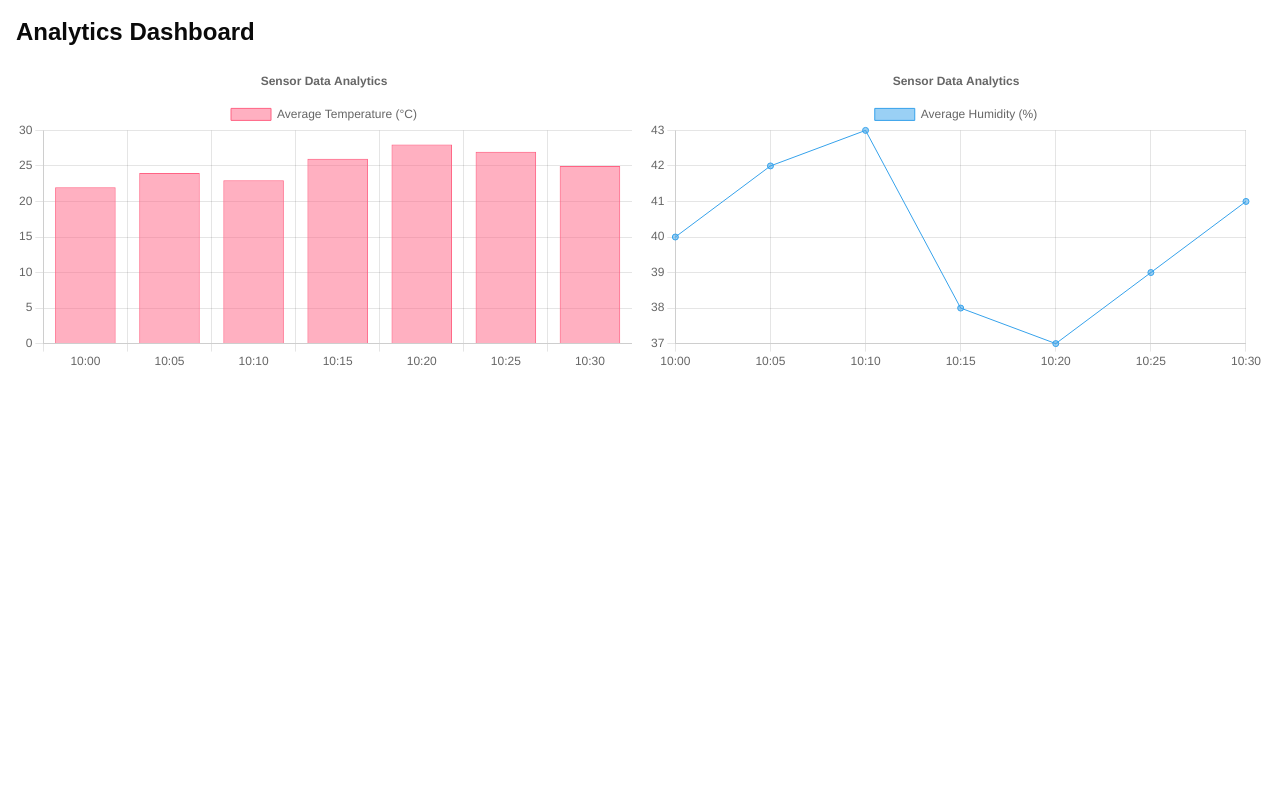
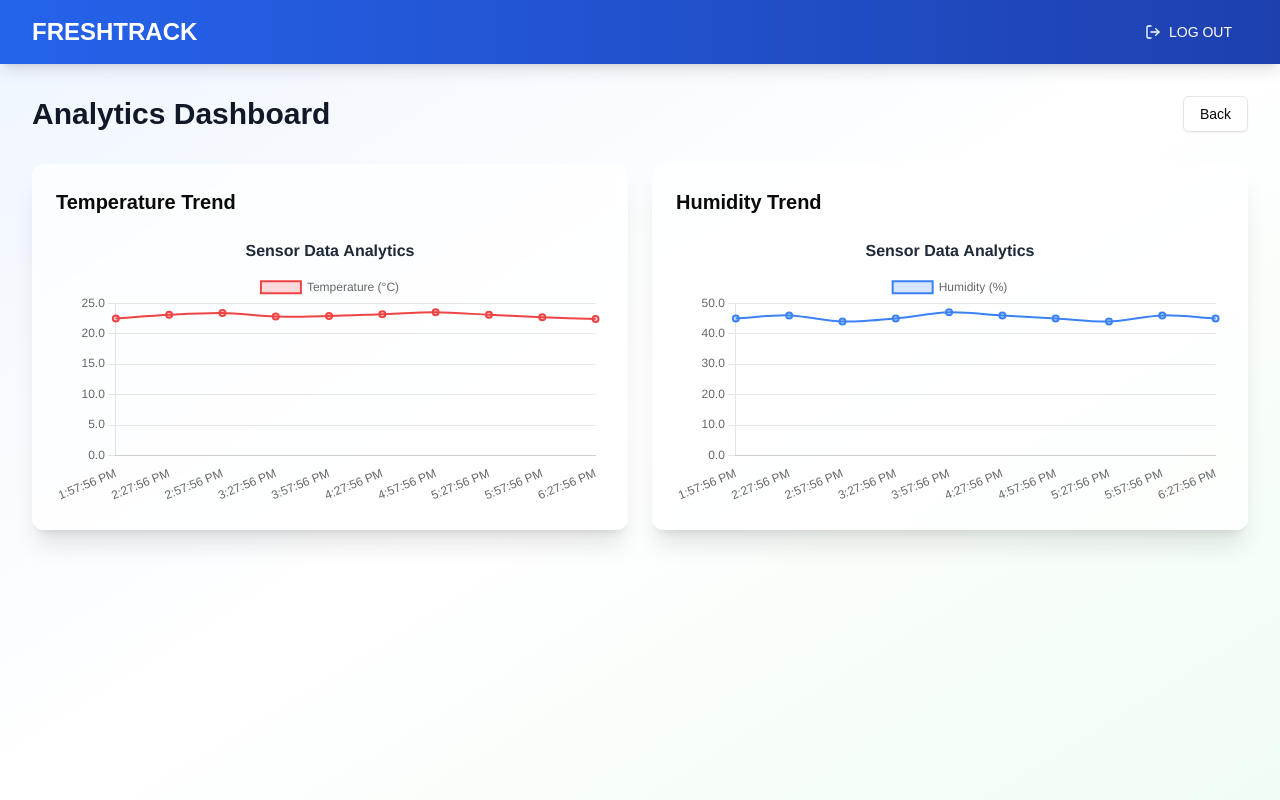
Before and after one commit to himanshuraimau/freshtrack, a Next.js app: page /dashboard/1/analysis in a window 1280 px wide. Built offline with nearby package versions, Linux system fonts and the light colour scheme.

Commit message:
feat: implement analytics page with data fetching, error handling, and improved UI components

```diff
--- a/src/app/dashboard/[id]/analysis/page.tsx
+++ b/src/app/dashboard/[id]/analysis/page.tsx
@@ -1,20 +1,108 @@
 "use client";
 
-import React, { useState } from "react";
-import { Chart as ChartJS, CategoryScale, LinearScale, BarElement, Title, Tooltip, Legend, LineElement, PointElement } from "chart.js";
+import { useState, useEffect } from "react";
+import { useParams } from 'next/navigation';
+import axios from 'axios';
+import { toast } from 'sonner';
+import Navbar from '@/components/dashboard/Navbar';
+import { useAuth } from '@/hooks/useAuth';
+import { Button } from '@/components/ui/button';
+import {
+  Chart as ChartJS,
+  CategoryScale,
+  LinearScale,
+  BarElement,
+  Title,
+  Tooltip,
+  Legend,
+  LineElement,
+  PointElement,
+} from "chart.js";
 import { Bar, Line } from "react-chartjs-2";
 
-ChartJS.register(CategoryScale, LinearScale, BarElement, Title, Tooltip, Legend, LineElement, PointElement);
+ChartJS.register(
+  CategoryScale,
+  LinearScale,
+  BarElement,
+  Title,
+  Tooltip,
+  Legend,
+  LineElement,
+  PointElement
+);
+
+const API_BASE_URL = 'http://localhost:8000/api/v1';
+
+// Fallback mock data
+const MOCK_DATA = {
+  temperature: [22.5, 23.1, 23.4, 22.8, 22.9, 23.2, 23.5, 23.1, 22.7, 22.4],
+  humidity: [45, 46, 44, 45, 47, 46, 45, 44, 46, 45],
+  timeLabels: Array.from({ length: 10 }, (_, i) => {
+    const date = new Date();
+    date.setMinutes(date.getMinutes() - (9 - i) * 30);
+    return date.toLocaleTimeString();
+  }),
+};
 
 const AnalyticsPage = () => {
-  // Mock data for temperature, humidity, and time labels
-  const [data] = useState({
-    temperature: [22, 24, 23, 26, 28, 27, 25], // Example temperature values
-    humidity: [40, 42, 43, 38, 37, 39, 41],   // Example humidity values
-    timeLabels: ["10:00", "10:05", "10:10", "10:15", "10:20", "10:25", "10:30"], // Time labels for the x-axis
+  const params = useParams();
+  const deviceId = params?.id as string;
+  const { auth } = useAuth();
+  const [isLoading, setIsLoading] = useState(true);
+  const [error, setError] = useState<string | null>(null);
+  const [data, setData] = useState({
+    temperature: [] as number[],
+    humidity: [] as number[],
+    timeLabels: [] as string[],
   });
 
-  // Options for the graphs
+  useEffect(() => {
+    const fetchAnalytics = async () => {
+      try {
+        setIsLoading(true);
+        const response = await axios.get(`${API_BASE_URL}/device-data/${deviceId}/analytics`, {
+          headers: { Authorization: `Bearer ${auth.token}` },
+        });
+
+        if (!response.data || response.data.length === 0) {
+          // Use mock data if no data is available
+          setData(MOCK_DATA);
+          toast.warning('Using sample data for demonstration');
+          return;
+        }
+
+        // Process the data
+        const processedData = {
+          temperature: response.data.map((d: any) => d.temperature) || MOCK_DATA.temperature,
+          humidity: response.data.map((d: any) => d.humidity) || MOCK_DATA.humidity,
+          timeLabels: response.data.map((d: any) =>
+            new Date(d.createdAt).toLocaleTimeString()
+          ) || MOCK_DATA.timeLabels,
+        };
+
+        setData(processedData);
+      } catch (err) {
+        console.error('Failed to fetch analytics:', err);
+        // Fallback to mock data on error
+        setData(MOCK_DATA);
+        toast.warning('Using sample data due to API error');
+      } finally {
+        setIsLoading(false);
+      }
+    };
+
+    if (deviceId && auth.token) {
+      fetchAnalytics();
+      // Set up polling every 5 minutes
+      const interval = setInterval(fetchAnalytics, 5 * 60 * 1000);
+      return () => clearInterval(interval);
+    } else {
+      // Use mock data if no deviceId or token
+      setData(MOCK_DATA);
+      setIsLoading(false);
+    }
+  }, [deviceId, auth.token]);
+
   const options = {
     responsive: true,
     plugins: {
@@ -24,20 +112,47 @@ const AnalyticsPage = () => {
       title: {
         display: true,
         text: "Sensor Data Analytics",
+        color: '#1f2937',
+        font: {
+          size: 16,
+          weight: 'bold',
+        },
       },
+    },
+    scales: {
+      y: {
+        beginAtZero: true,
+        grid: {
+          color: 'rgba(0, 0, 0, 0.1)',
+        },
+        ticks: {
+          callback: (value: number) => {
+            return value.toFixed(1);
+          },
+        },
+      },
+      x: {
+        grid: {
+          display: false,
+        },
+      },
+    },
+    interaction: {
+      mode: 'index' as const,
+      intersect: false,
     },
   };
 
-  // Graph data structures
   const temperatureGraphData = {
     labels: data.timeLabels,
     datasets: [
       {
-        label: "Average Temperature (°C)",
+        label: "Temperature (°C)",
         data: data.temperature,
-        backgroundColor: "rgba(255, 99, 132, 0.5)", // Light red for temperature bars
-        borderColor: "rgba(255, 99, 132, 1)",     // Dark red for border color
-        borderWidth: 1,
+        backgroundColor: "rgba(239, 68, 68, 0.2)",
+        borderColor: "rgb(239, 68, 68)",
+        borderWidth: 2,
+        tension: 0.3,
       },
     ],
   };
@@ -46,28 +161,67 @@ const AnalyticsPage = () => {
     labels: data.timeLabels,
     datasets: [
       {
-        label: "Average Humidity (%)",
+        label: "Humidity (%)",
         data: data.humidity,
-        backgroundColor: "rgba(54, 162, 235, 0.5)", // Light blue for humidity line
-        borderColor: "rgba(54, 162, 235, 1)",      // Dark blue for border color
-        borderWidth: 1,
-        fill: false, // No fill for the line graph
+        backgroundColor: "rgba(59, 130, 246, 0.2)",
+        borderColor: "rgb(59, 130, 246)",
+        borderWidth: 2,
+        tension: 0.3,
+        fill: true,
       },
     ],
   };
 
-  return (
-    <div className="analytics-container p-4 bg-white">
-      <h1 className="text-2xl font-bold mb-4">Analytics Dashboard</h1>
-
-      <div className="graph-container grid grid-cols-1 md:grid-cols-2 gap-4">
-        <div className="graph">
-          <Bar options={options} data={temperatureGraphData} />
-        </div>
-        <div className="graph">
-          <Line options={options} data={humidityGraphData} />
+  if (isLoading) {
+    return (
+      <div className="min-h-screen bg-gradient-to-br from-blue-50 to-green-50">
+        <Navbar />
+        <div className="flex justify-center items-center h-[calc(100vh-64px)]">
+          <div className="animate-spin rounded-full h-12 w-12 border-b-2 border-blue-600"></div>
         </div>
       </div>
+    );
+  }
+
+  if (error) {
+    return (
+      <div className="min-h-screen bg-gradient-to-br from-blue-50 to-green-50">
+        <Navbar />
+        <div className="flex flex-col justify-center items-center h-[calc(100vh-64px)]">
+          <p className="text-red-500 mb-4">{error}</p>
+          <Button onClick={() => window.history.back()}>Go Back</Button>
+        </div>
+      </div>
+    );
+  }
+
+  return (
+    <div className="min-h-screen bg-gradient-to-br from-blue-50 via-white to-green-50">
+      <Navbar />
+      <main className="max-w-7xl mx-auto p-4 sm:p-6 lg:p-8">
+        <div className="flex items-center justify-between mb-8">
+          <h1 className="text-3xl font-bold text-gray-900">Analytics Dashboard</h1>
+          <Button
+            onClick={() => window.history.back()}
+            variant="outline"
+            className="hover:bg-gray-100"
+          >
+            Back
+          </Button>
+        </div>
+
+        <div className="grid grid-cols-1 lg:grid-cols-2 gap-6">
+          <div className="bg-white/70 backdrop-blur-sm rounded-xl shadow-xl p-6">
+            <h2 className="text-xl font-semibold mb-4">Temperature Trend</h2>
+            <Line options={options} data={temperatureGraphData} />
+          </div>
+
+          <div className="bg-white/70 backdrop-blur-sm rounded-xl shadow-xl p-6">
+            <h2 className="text-xl font-semibold mb-4">Humidity Trend</h2>
+            <Line options={options} data={humidityGraphData} />
+          </div>
+        </div>
+      </main>
     </div>
   );
 };
--- a/src/app/page.tsx
+++ b/src/app/page.tsx
@@ -3,7 +3,6 @@ import Pricing from "@/components/landingpage/pricing"
 import Features from "@/components/landingpage/features"
 import Hero from "@/components/landingpage/hero"
 import Footer from "@/components/footer"
-import TemperatureGraph from "./dashboard/[id]/analytics/analytics"
 
 export default function Home() {
   return (
@@ -14,7 +13,6 @@ export default function Home() {
         <Hero />
         <Features />
         <Pricing />
-        <TemperatureGraph/>
       </main>
       <Footer />
     </div>
```
